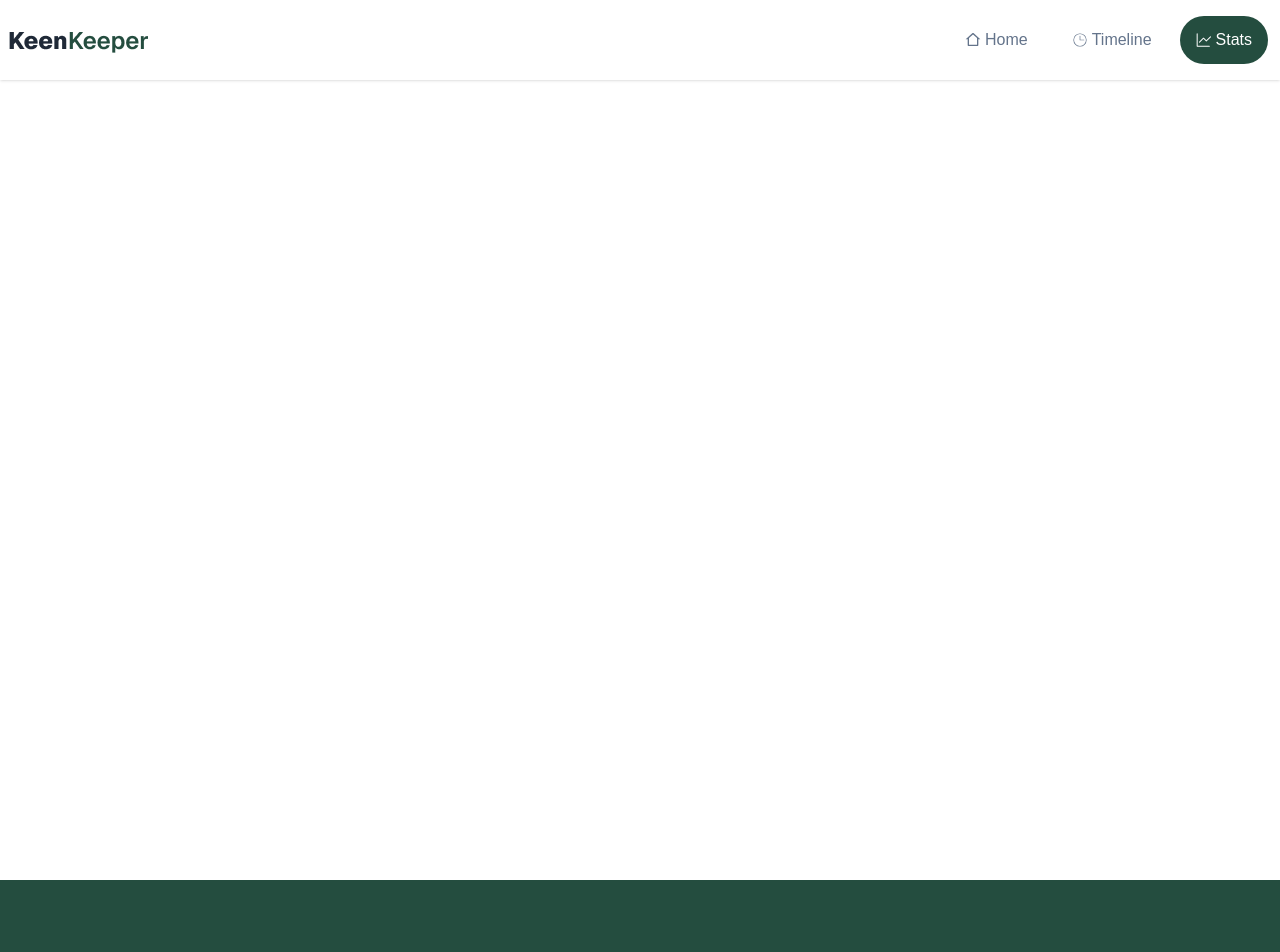
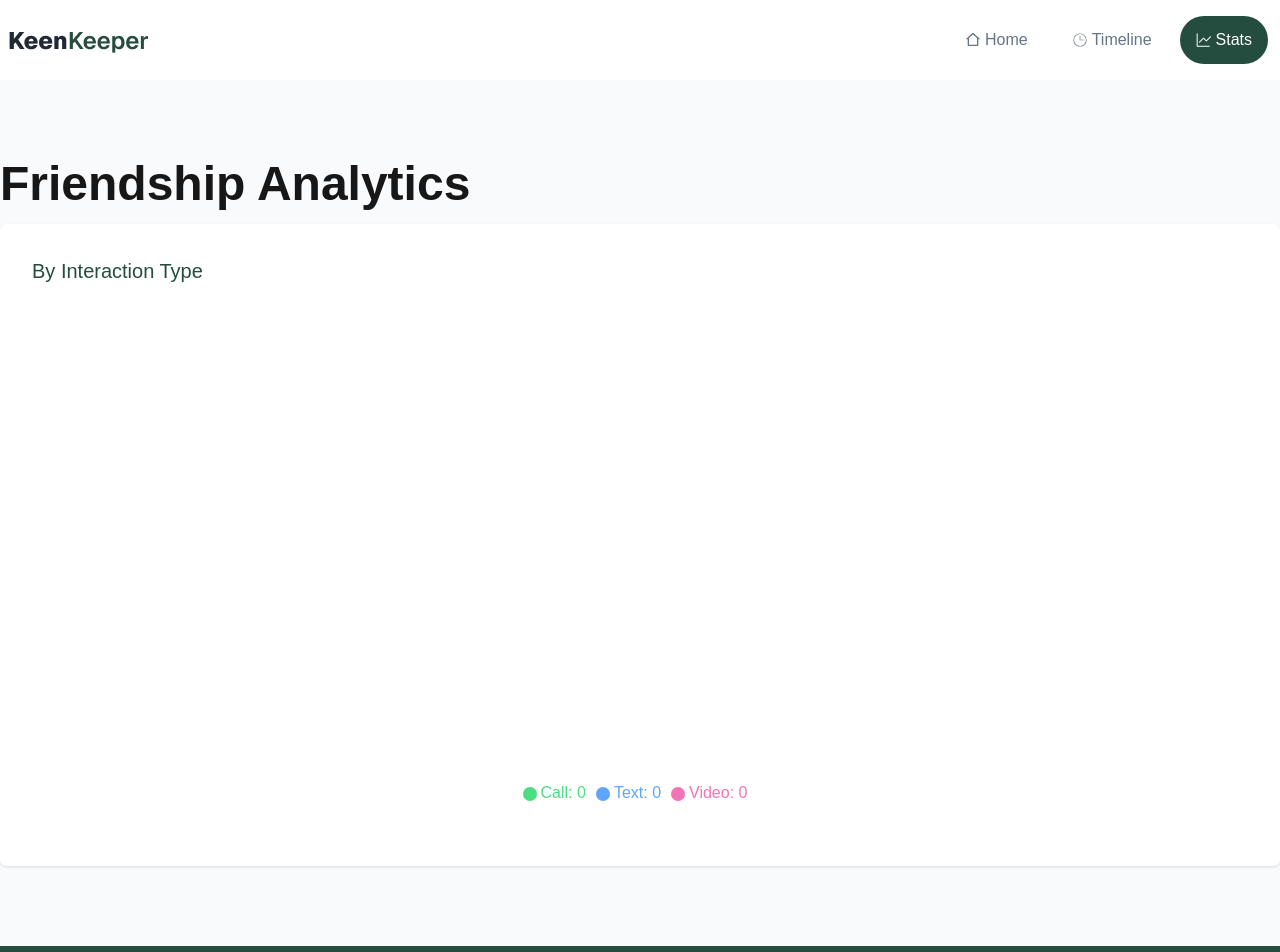
Before and after one commit to aseelrahman/b13-a7-keenkeeper, a Next.js app: page /stats in a window 1280 px wide. Shown: the top 952 px of the page. Built offline with nearby package versions, Linux system fonts and the light colour scheme.

Commit message:
stats section complte

```diff
--- a/package.json
+++ b/package.json
@@ -12,7 +12,8 @@
     "next": "16.2.10",
     "react": "19.2.4",
     "react-dom": "19.2.4",
-    "react-icons": "^5.7.0"
+    "react-icons": "^5.7.0",
+    "recharts": "^3.9.2"
   },
   "devDependencies": {
     "@tailwindcss/postcss": "^4",
--- a/src/app/stats/page.jsx
+++ b/src/app/stats/page.jsx
@@ -1,5 +1,36 @@
+"use client";
+import StatsChart from "@/component/StatsChart";
+import { TimeLineContext } from "@/context/TimeLineProvider";
+import { useContext } from "react";
+
 const Stats = () => {
-  return <div className="container mx-auto min-h-screen"></div>;
+  const { timeLines } = useContext(TimeLineContext);
+
+  const counts = { text: 0, call: 0, video: 0 };
+  if (timeLines) {
+    timeLines.forEach((entry) => {
+      if (counts[entry.type] !== undefined) counts[entry.type]++;
+    });
+  }
+  const data = [
+    { name: "Text", value: counts.text, fill: "#60A5FA" },
+    { name: "Call", value: counts.call, fill: "#4ADE80" },
+    { name: "Video", value: counts.video, fill: "#F472B6" },
+  ];
+
+  console.log(counts);
+
+  return (
+    <div className="bg-[#F8FAFC]">
+      <div className="container mx-auto min-h-screen py-20">
+        <h1 className="text-3xl text-center md:text-left md:text-5xl font-bold mb-4">Friendship Analytics</h1>
+        <div className="bg-white rounded-md shadow p-8 m-10 md:m-0">
+          <h2 className="text-[#244D3F] text-[20px] text-center md:text-left">By Interaction Type</h2>
+          <StatsChart data={data} />
+        </div>
+      </div>
+    </div>
+  );
 };
 
 export default Stats;
--- /dev/null
+++ b/src/component/StatsChart.jsx
@@ -0,0 +1,42 @@
+"use client";
+
+import { Legend, Pie, PieChart, Tooltip } from "recharts";
+
+const StatsChart = ({ isAnimationActive = true, data }) => {
+  return (
+    <div className=" flex justify-center py-6">
+      <PieChart
+        style={{
+          width: "100%",
+          maxWidth: "500px",
+          maxHeight: "80vh",
+          aspectRatio: 1,
+        }}
+        responsive
+      >
+        <Pie
+          data={data}
+          innerRadius="85%"
+          outerRadius="100%"
+          // Corner radius is the rounded edge of each pie slice
+          cornerRadius="10%"
+          fill="#8884d8"
+          // padding angle is the gap between each pie slice
+          paddingAngle={3}
+          dataKey="value"
+          isAnimationActive={isAnimationActive}
+        />
+
+        <Legend
+          iconType="circle"
+          formatter={(value, entry) => `${value}: ${entry.payload.value}`}
+          wrapperStyle={{ paddingTop: 20 }}
+        />
+
+        <Tooltip />
+      </PieChart>
+    </div>
+  );
+};
+
+export default StatsChart;
```
Also changed, not shown: 1 other file (tests, documents, lock files or other folders).
